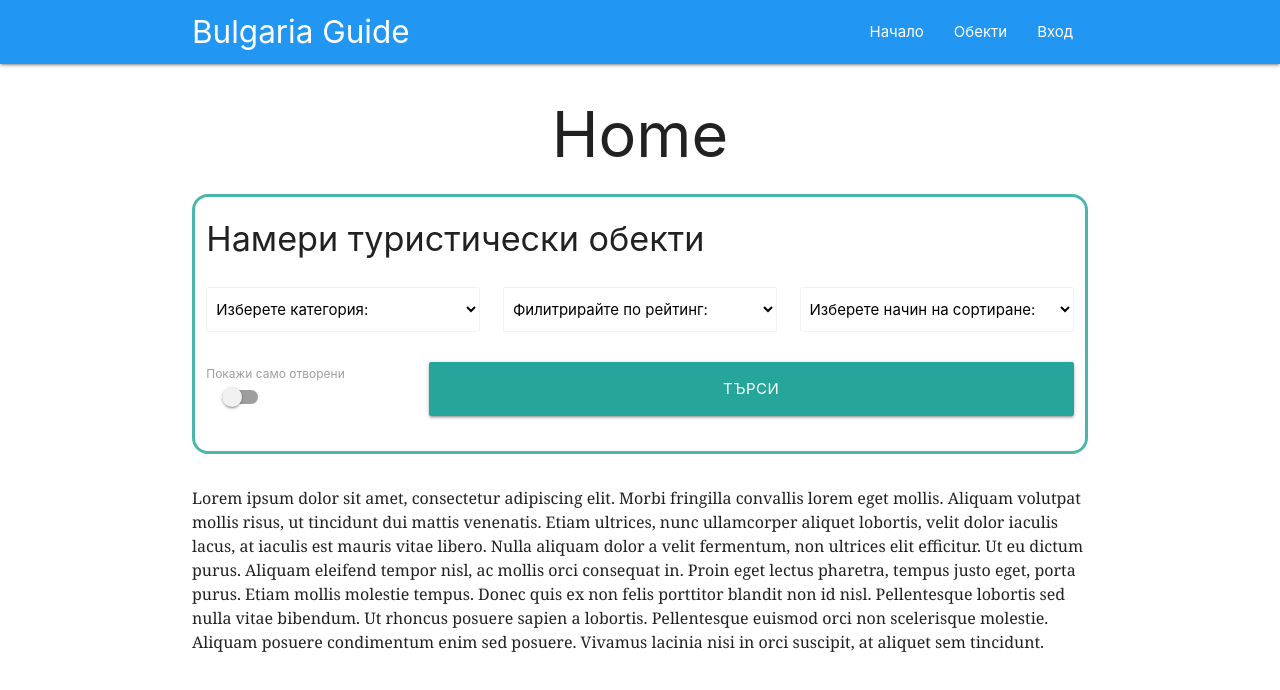
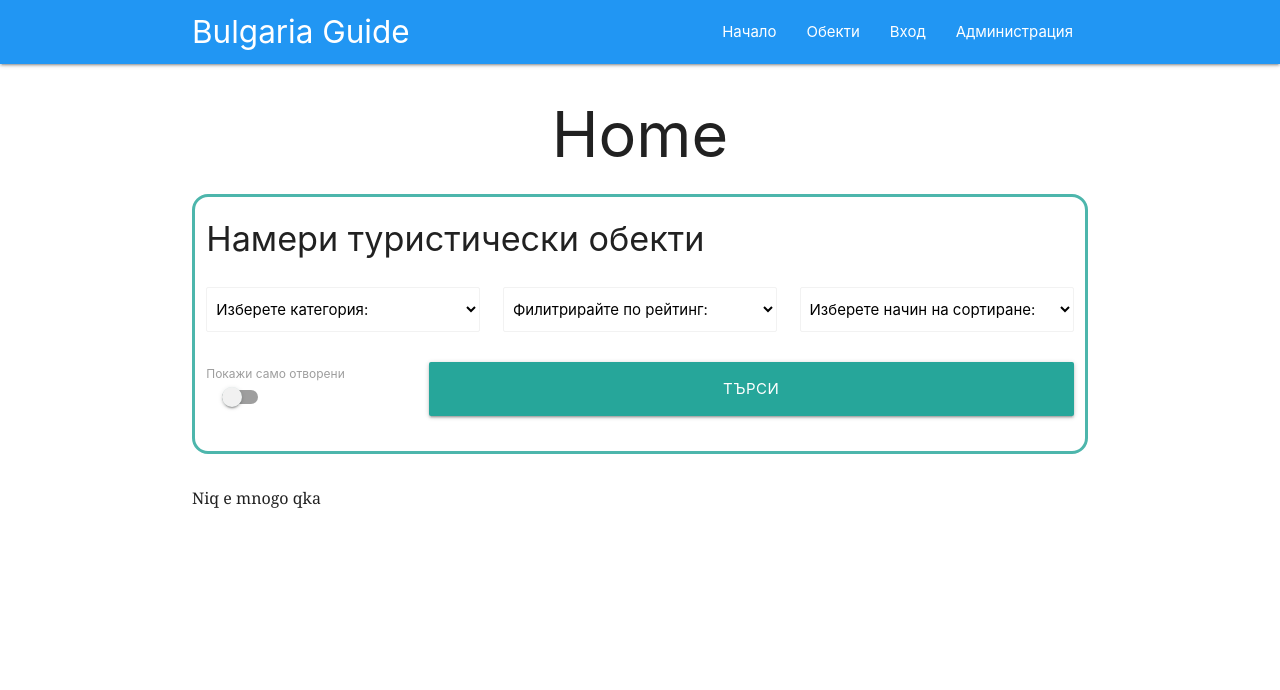
Before and after one commit to Bulgaria-Guide/bulgaria-guide, a React (Create React App) app in the folder web-app/: page / in a window 1280 px wide. Shown: the top 690 px of the page. Built offline with nearby package versions, Linux system fonts and the light colour scheme.

Commit message:
Add administration page

```diff
--- a/web-app/src/Components/Home/index.js
+++ b/web-app/src/Components/Home/index.js
@@ -7,18 +7,7 @@ const Home = () => (
   <ContainerLayout header="Home">
     <SearchBar />
     <Text>
-      Lorem ipsum dolor sit amet, consectetur adipiscing elit. Morbi fringilla
-      convallis lorem eget mollis. Aliquam volutpat mollis risus, ut tincidunt
-      dui mattis venenatis. Etiam ultrices, nunc ullamcorper aliquet lobortis,
-      velit dolor iaculis lacus, at iaculis est mauris vitae libero. Nulla
-      aliquam dolor a velit fermentum, non ultrices elit efficitur. Ut eu dictum
-      purus. Aliquam eleifend tempor nisl, ac mollis orci consequat in. Proin
-      eget lectus pharetra, tempus justo eget, porta purus. Etiam mollis
-      molestie tempus. Donec quis ex non felis porttitor blandit non id nisl.
-      Pellentesque lobortis sed nulla vitae bibendum. Ut rhoncus posuere sapien
-      a lobortis. Pellentesque euismod orci non scelerisque molestie. Aliquam
-      posuere condimentum enim sed posuere. Vivamus lacinia nisi in orci
-      suscipit, at aliquet sem tincidunt.
+      Niq e mnogo qka
     </Text>
   </ContainerLayout>
 );
--- a/web-app/src/Components/Navbar/index.js
+++ b/web-app/src/Components/Navbar/index.js
@@ -20,6 +20,9 @@ const Navbar = () => {
           <li>
             <NavLink to="/login">Вход</NavLink>
           </li>
+          <li>
+            <NavLink to="/admin">Администрация</NavLink>
+          </li>
         </ul>
       </View>
     </nav>
```
Also changed, not shown: web-app/src/Components/Administration/index.js (added, +13 -0 lines).
